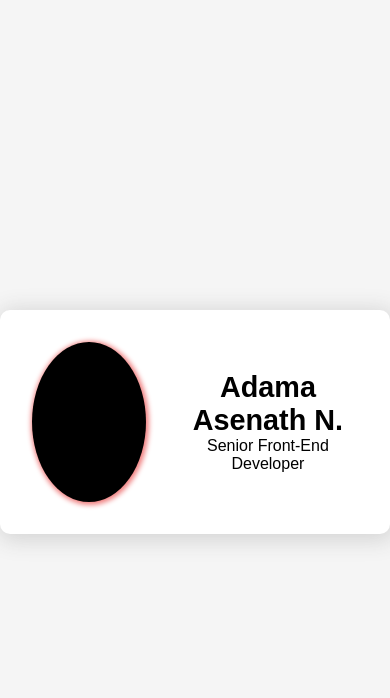
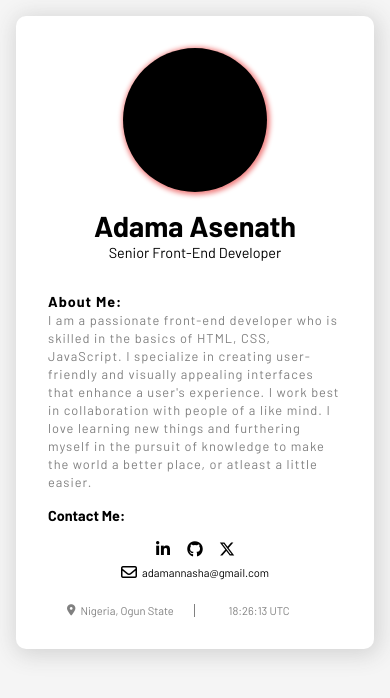
Before and after one commit to HopeAda/Profile_HNG-2025stagezero, a plain HTML site: page index.html in a window 390 px wide. Drawn offline with Linux system fonts and the light colour scheme.

Commit message:
Defined layout for mobile and desktop design

```diff
--- a/index.html
+++ b/index.html
@@ -12,19 +12,33 @@
         <div class="profile">
             <div class="profile-pic" data-testid="profilePicture"></div>
             <div class="about-me">
-                <span class="name" data-testid="fullName"><h1>Adama Asenath N.</h1></span>
+                <span class="name" data-testid="fullName"><h1>Adama Asenath</h1></span>
                 <span class="job-title" data-testid="jobTitle"><h2>Senior Front-End Developer</h2></span>
             </div>
         </div>
-            <span class="bio" data-testid="shortBio"></span>
-            <span class="current-location" data-testid="currentLocation"></span>
-            <span class="email" data-testid="emailAddress"></span>
-            <!-- <span class="socials" data-testid="socialLinks">
-                <div><a href="https://www.linkedin.com/in/asenath-adama-624332331" target="_blank"><i class="fa-brands fa-linkedin-in"></i></a></div>
-                <div><a href="https://github.com/HopeAda"><i class="fa-brands fa-github"></i></a></div>
-                <div><a href="https://x.com/adam_a90115"><i class="fa-brands fa-x-twitter"></i></a></div>
-            </span> -->
-            <span class="current-time" data-testid="currentTimeUTC"></span>
+            <span class="bio" data-testid="shortBio">
+                <h3>About Me:</h3>
+                <p>I am a passionate front-end developer who is skilled in the basics of HTML, CSS, JavaScript. I specialize in creating user-friendly and visually appealing interfaces that enhance a user's experience. I work best in collaboration with people of a like mind. I love learning new things and furthering myself in the pursuit of knowledge to make the world a better place, or atleast a little easier.</p></span>
+
+
+                <h3 class="contact">Contact Me:</h3>
+                <span class="socials" data-testid="socialLinks">
+                    <div><a href="https://www.linkedin.com/in/asenath-adama-624332331" target="_blank"><i class="fa-brands fa-linkedin-in"></i></a></div>
+                    <div>
+                        <a href="https://github.com/HopeAda"><i class="fa-brands fa-github"></i></a></div>
+                        <div><a href="https://x.com/adam_a90115"><i class="fa-brands fa-x-twitter"></i></a></div>
+                    </span>
+                    <span class="email" data-testid="emailAddress">
+                        <i class="fa-regular fa-envelope"></i>
+                        <a href="mailto:adamannasha@gmail.com" target="_blank">adamannasha@gmail.com</a></span>
+
+            <span class="location-and-time">
+                <span class="current-location" data-testid="currentLocation">
+                    <i class="fa-solid fa-location-dot"></i>
+                    <p>Nigeria, Ogun State</p></span>
+                <span class="current-time" id="current-time" data-testid="currentTimeUTC">
+
+            </span>
     </div>
 </body>
 
--- a/script.js
+++ b/script.js
@@ -0,0 +1,15 @@
+const currentTime= document.getElementById('current-time');
+
+const getTime = () =>{
+    const d= new Date();
+    console.log(d);
+    let hours= d.getUTCHours();
+    let minutes= d.getUTCMinutes();
+    let seconds= d.getUTCSeconds();
+
+    const timeGot = hours + ':' + minutes + ':' + seconds + ' UTC';
+
+    currentTime.innerText= timeGot;
+}
+
+getTime();
--- a/styles.css
+++ b/styles.css
@@ -1,49 +1,77 @@
-/* @import url('https://fonts.googleapis.com/css2?family=Barlow:ital,wght@0,100;0,200;0,300;0,400;0,500;0,600;0,700;0,800;0,900;1,100;1,200;1,300;1,400;1,500;1,600;1,700;1,800;1,900&display=swap'); */
+@import url('https://fonts.googleapis.com/css2?family=Barlow:ital,wght@0,100;0,200;0,300;0,400;0,500;0,600;0,700;0,800;0,900;1,100;1,200;1,300;1,400;1,500;1,600;1,700;1,800;1,900&display=swap');
+
+:root{
+    --primary:;
+    --secondary:;
+    --neutral:;
+}
 
 *{
     margin: 0;
     padding: 0;
     box-sizing: border-box;
+    text-decoration: none;
 }
 
 body{
-    height: 100vh;
+    height: 100%;
     display: flex;
     align-items: center;
     justify-content: center;
     background-color: whitesmoke;
     font-family: Barlow, sans-serif;
+    margin: 1rem;
 }
 
 .card{
     background-color: white;
     display: flex;
     flex-direction: column;
+    /* max-width: 40%; */
     align-items: center;
     text-align: center;
-    padding: 2rem;
+    padding: 2rem 1rem;
     border-radius: 10px;
     box-shadow: 2px 3px 22px 3px lightgrey;
 }
 
 .profile{
     display: flex;
-    flex-direction: row;
-    justify-content: space-between;
+    flex-direction: column;
+    justify-content: center;
     align-items: center;
+    margin-bottom: 1rem;
 }
 
 .about-me{
     display: flex;
     flex-direction: column;
 }
+.about-me .name{
+    margin-bottom: 1px;
+}
+.about-me .job-title{
+    margin-bottom: 1rem;
+}
+h1{
+    font-size: 1.8rem;
+}
+h2{
+    font-size: .9rem;
+    font-weight: 400;
+}
+h3{
+    color: black;
+    text-align: left;
+    font-size: .9rem;
+}
 
 .profile-pic{
-    width: 10rem;
-    height: 10rem;
+    width: 9rem;
+    height: 9rem;
     border-radius: 50%;
     background-color: black;
-    margin-right: 2rem;
+    margin-bottom: 1rem;
     transition: transform .5s, box-shadow .4s;
     box-shadow: 1px 1px 5px 2px lightcoral;
 }
@@ -53,14 +81,24 @@ body{
 
 }
 
-h1{
-    font-size: 1.8rem;
-}
-h2{
-    font-size: 1rem;
-    font-weight: 400;
+
+
+.bio{
+    font-size: .8rem;
+    padding: 0 1rem;
+    letter-spacing: 1px;
+    line-height: 18px;
+    color: gray;
+    text-align: left;
 }
 
+h3.contact{
+    width: 100%;
+    margin: 1rem 0 .5rem 0;
+    text-align: left;
+    padding: 0 1rem;
+
+}
 .socials{
     display: flex;
     flex-direction: row;
@@ -74,11 +112,66 @@ h2{
     display: flex;
     justify-content: center;
     align-items: center;
+    cursor: pointer;
 }
 .socials div:hover{
     transform: scale(1.2);
     background-color: lightgray;
 }
 .socials i{
-    color: lightcoral;
+    color: black;
 }
+
+.location-and-time{
+    display: inline-flex;
+    font-size: .7rem;
+    color: gray;
+    justify-content: center;
+    width: 100%;
+    padding: 0 10px;
+    align-items: center;
+}
+.location-and-time span{
+    width: 8rem;
+}
+.current-location{
+    display: inline-flex;
+    align-items: center;
+    border-right: 1px solid gray;
+}
+.current-location p{
+    margin-left: 5px;
+}
+
+
+.email{
+    display: inline-flex;
+    align-items: center;
+    margin-bottom: 1.5rem;
+    cursor: pointer;
+
+}
+.email a{
+    color: black;
+    font-size: .7rem;
+    margin-left: 5px;
+}
+
+
+@media screen and (min-width: 720px) {
+    .card{
+        width: 50%;
+    }
+}
+@media screen and (min-width:1024px) {
+    h3{
+        text-align: center;
+    }
+    h3.contact{
+        text-align: center;
+    }
+    .card{
+        width: 40%;
+    }
+
+}
```
